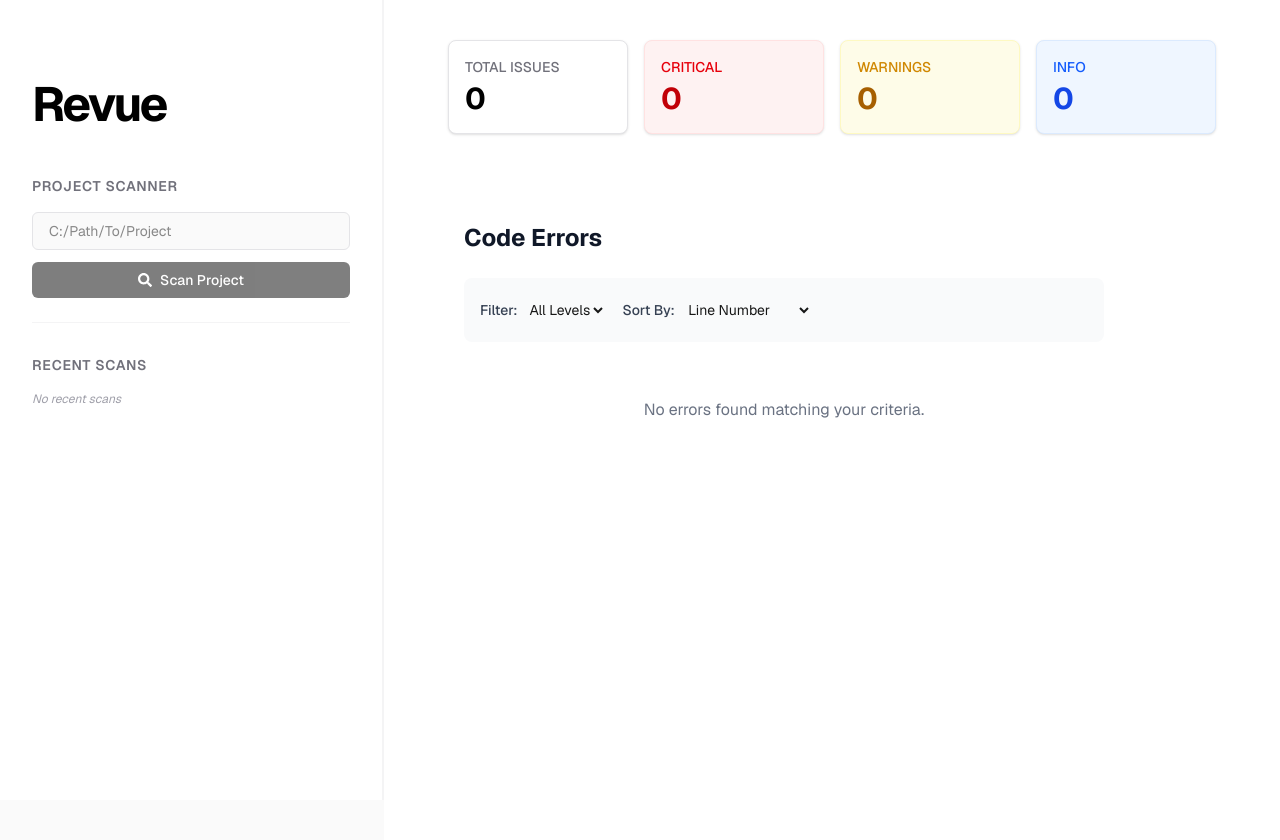
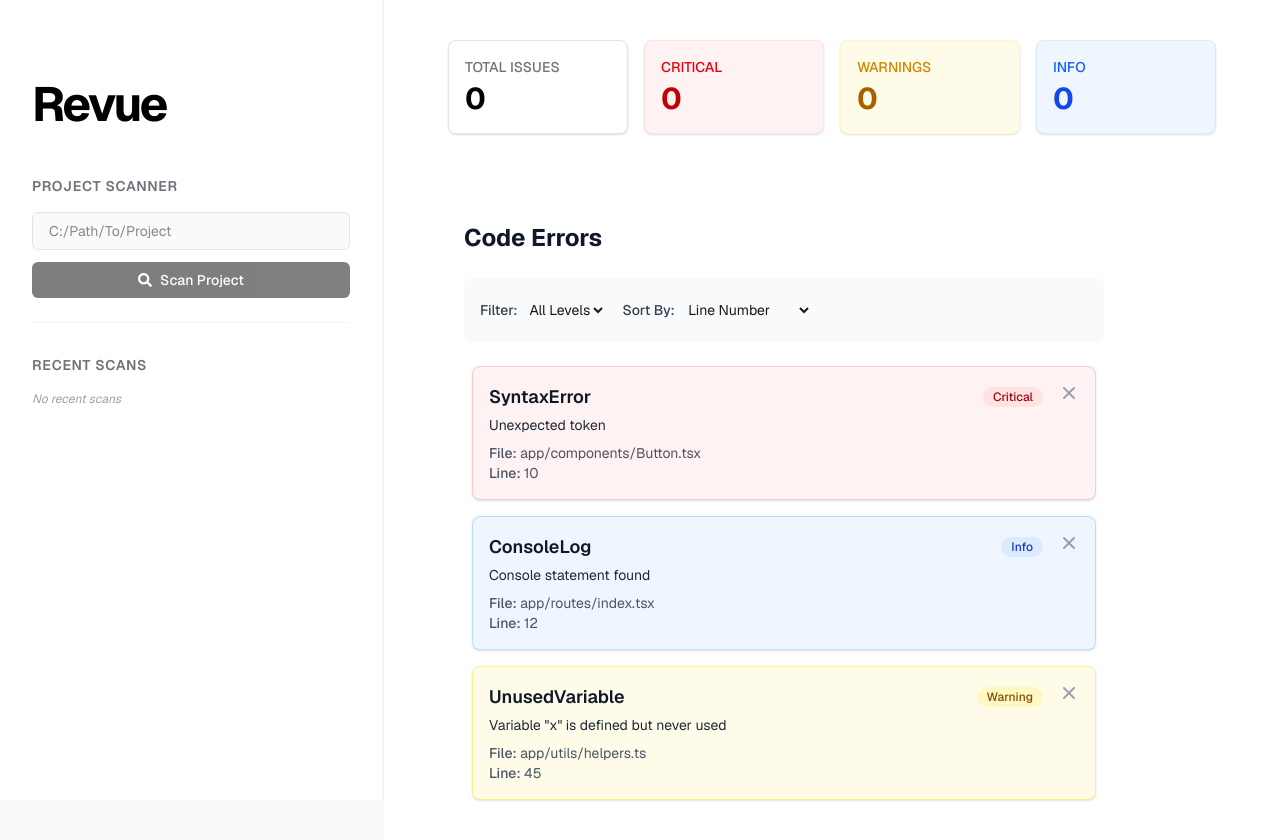
Before and after one commit to Mohamed-Abuali/Revue, a Next.js app: page / in a window 1280 px wide. Shown: the top 840 px of the page. Built offline with nearby package versions, Linux system fonts and the light colour scheme.

Commit message:
refactor(ErrorList): move CodeError interface to types and enhance mock data
- Move CodeError interface to shared types file for better maintainability
- Add error messages to mock data and display them in the component
- Improve error state initialization logic

```diff
--- a/app/components/ErrorList.tsx
+++ b/app/components/ErrorList.tsx
@@ -1,24 +1,17 @@
 "use client"
 
 import React, { useState, useMemo } from 'react'
-
-// Interface Definition
-export interface CodeError {
-  id: string;
-  errorName: string;
-  errorLevel: 'critical' | 'warning' | 'info';
-  errorLocation: string;
-  errorCodeLine: number;
-}
+import { CodeError } from '@/types';
 
 // Mock Data
-const initialErrors: CodeError[] = [
+const initialMockErrors: CodeError[] = [
   {
     id: '1',
     errorName: 'SyntaxError',
     errorLevel: 'critical',
     errorLocation: 'app/components/Button.tsx',
     errorCodeLine: 10,
+    message: 'Unexpected token'
   },
   {
     id: '2',
@@ -26,6 +19,7 @@ const initialErrors: CodeError[] = [
     errorLevel: 'warning',
     errorLocation: 'app/utils/helpers.ts',
     errorCodeLine: 45,
+    message: 'Variable "x" is defined but never used'
   },
   {
     id: '3',
@@ -33,6 +27,7 @@ const initialErrors: CodeError[] = [
     errorLevel: 'info',
     errorLocation: 'app/routes/index.tsx',
     errorCodeLine: 12,
+    message: 'Console statement found'
   },
 ];
 
@@ -65,7 +60,7 @@ class ErrorBoundary extends React.Component<{ children: React.ReactNode }, { has
 }
 
 const ErrorListContent = ({ initialErrors = [] }: { initialErrors?: CodeError[] }) => {
-  const [errors, setErrors] = useState<CodeError[]>(initialErrors);
+  const [errors, setErrors] = useState<CodeError[]>(initialErrors.length > 0 ? initialErrors : initialMockErrors);
 
   // Update local state when prop changes
   React.useEffect(() => {
@@ -85,6 +80,7 @@ const ErrorListContent = ({ initialErrors = [] }: { initialErrors?: CodeError[]
       errorLevel: 'warning',
       errorLocation: 'app/runtime.ts',
       errorCodeLine: Math.floor(Math.random() * 100),
+      message: 'Simulated runtime error'
     };
     setErrors([...errors, newError]);
   };
@@ -165,6 +161,9 @@ const ErrorListContent = ({ initialErrors = [] }: { initialErrors?: CodeError[]
                   {error.errorLevel}
                 </span>
               </div>
+              <p className="text-sm text-gray-800 dark:text-gray-200 mb-2">
+                  {error.message}
+              </p>
               <p className="text-sm text-gray-600 dark:text-gray-300">
                 <span className="font-medium">File:</span> {error.errorLocation}
               </p>
```
